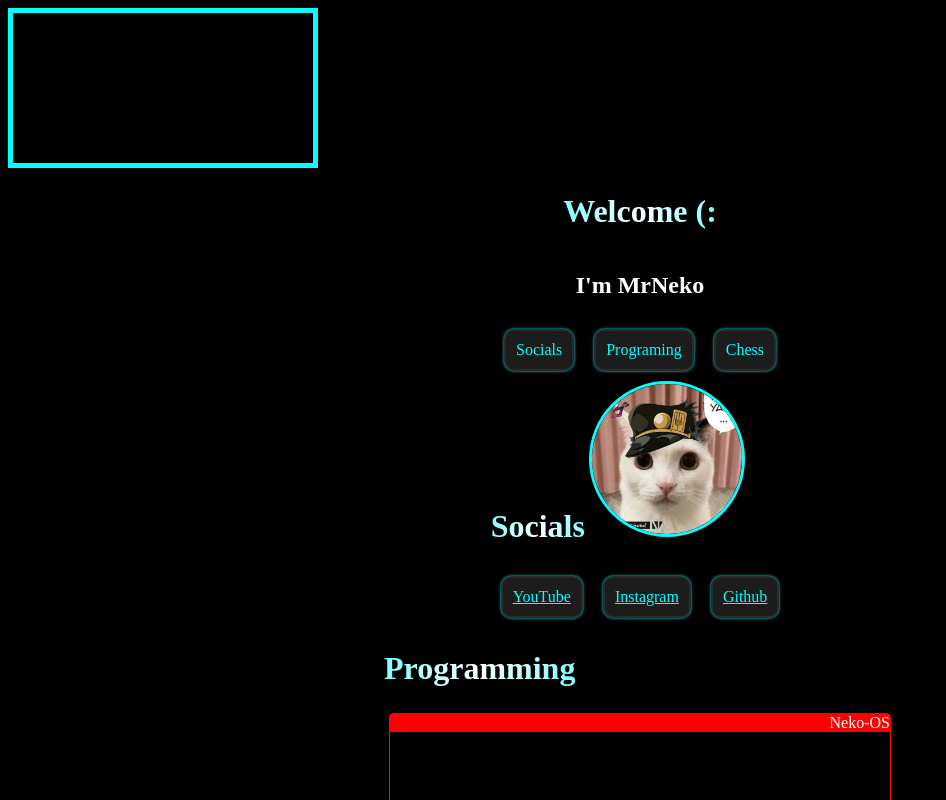
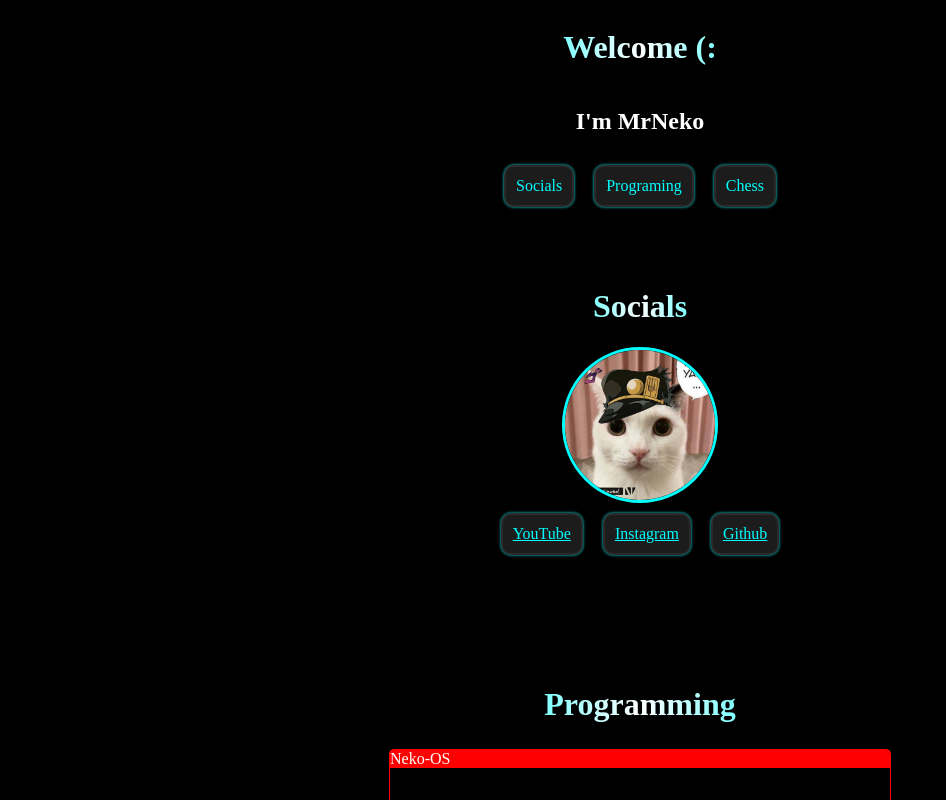
Before and after one commit to mrneko-OG/Portfolio-Website, a plain HTML site: page Personal Website/index.html in a window 1280 px wide. Shown: the top 800 px of the page, without its empty margins (0-946 px from the left). Drawn offline with Linux system fonts and the light colour scheme.

Commit message:
Update style.css

```diff
--- a/Personal Website/style.css
+++ b/Personal Website/style.css
@@ -6,6 +6,13 @@
 ::selection{
     color:black;
     background-color: cyan;
+}
+
+canvas{
+    position: absolute;
+    top: 0;
+    left: 0;
+    z-index: -1;
 }
 
 h1{
@@ -50,11 +57,27 @@
     align-items: center;
 }
 
+.white-space{
+    margin-top: 50px;
+    margin-bottom: 50px;
+    display: flex;
+    flex-direction: column;
+    align-items: center;
+}
+
 .sections{
     display: flex;
     flex-direction: row;
     align-items: center;
     }
+
+.sections2{
+    display: flex;
+    flex-direction: row;
+    align-items: center;
+    animation: gradient-animation 4s linear infinite;
+    color: cyan;
+}
 
 p{
     transition: 1s;
@@ -112,7 +135,7 @@
 #red-window-header{
     width:100%;
     display: flex;
-    flex-direction: row-reverse;
+    flex-direction: row;
     cursor: move;
     background-color: red;
     color: white;
@@ -151,16 +174,3 @@
 .red:hover{
     text-shadow: 0 0 35px white, 0 0 35px red;
 }
-
-
-
-
-
-
-
-
-
-
-.webgl{
-    border: solid 5px cyan;
-}
```
